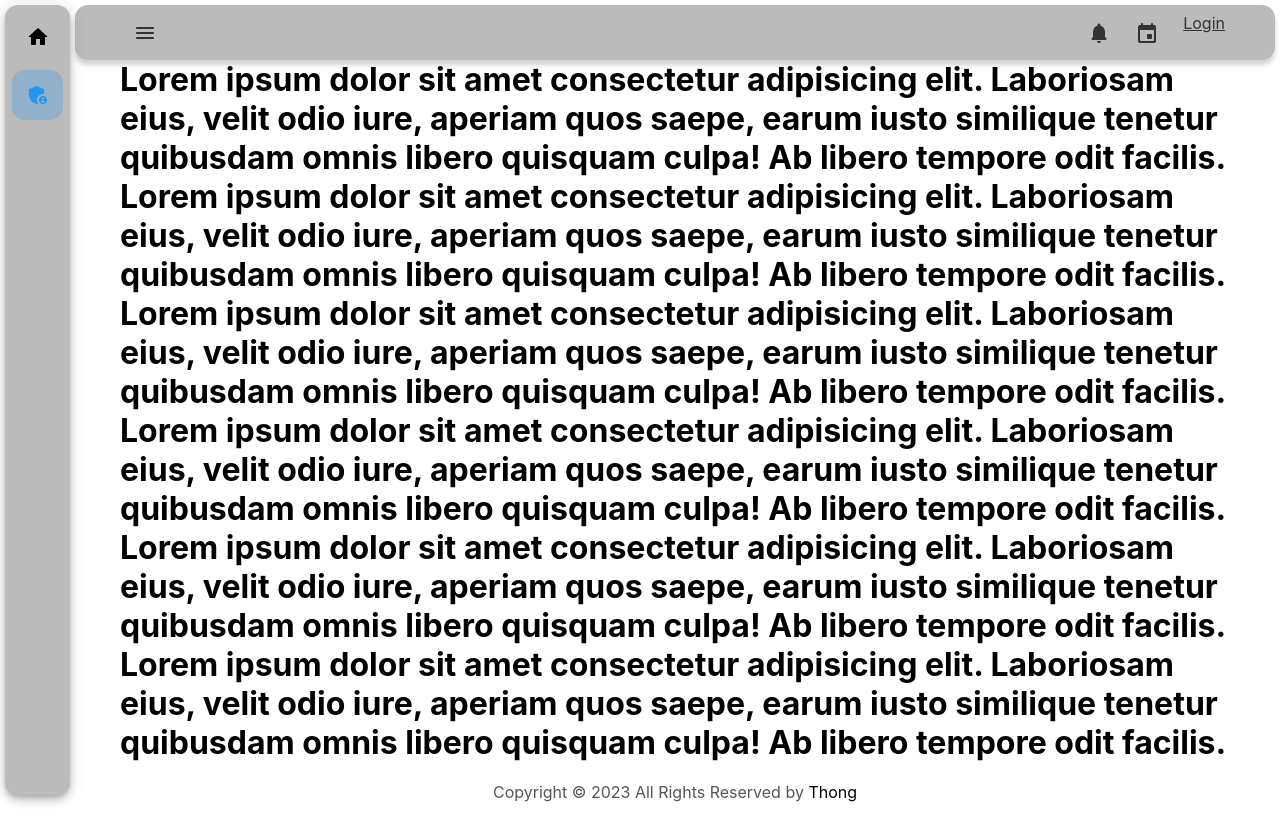
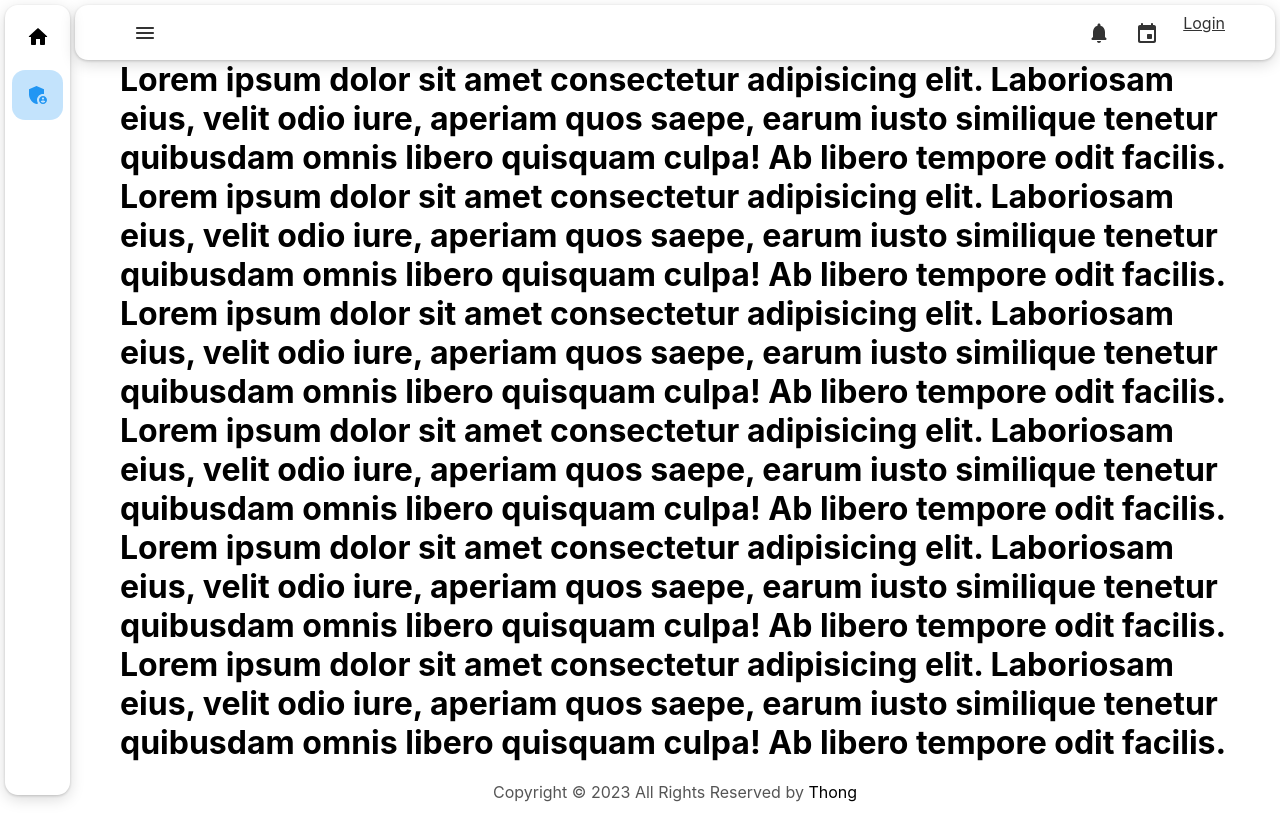
Before and after one commit to Thong17/hospital-sys-web-v2, a React (Vite) app: page /admin/role in a window 1280 px wide. Built offline with nearby package versions, Linux system fonts and the light colour scheme.

Commit message:
update: navbar and sidebar style

```diff
--- a/src/components/layouts/Layout.tsx
+++ b/src/components/layouts/Layout.tsx
@@ -1,4 +1,4 @@
-import { FC, ReactElement, useEffect } from 'react'
+import { FC, ReactElement } from 'react'
 import { Box, styled } from '@mui/material'
 import Navbar from 'components/shared/Navbar'
 import { useAppSelector } from 'app/store'
@@ -33,13 +33,8 @@ const ContentContainer = styled('div')({
 
 export const Layout: FC<ILayout> = ({ children }) => {
   const { isOpenedSidebar, isAttachedSidebar } = useAppSelector(selectConfig)
-  const { device, width } = useDevice()
+  const { width } = useDevice()
   const { theme } = useTheme()
-
-  useEffect(() => {
-    console.log(device, width)
-  }, [device, width])
-
 
   return (
     <Box component={'div'} sx={{ backgroundColor: theme.layout.container }}>
--- a/src/components/shared/Navbar.tsx
+++ b/src/components/shared/Navbar.tsx
@@ -53,7 +53,7 @@ const Navbar = () => {
           boxSizing: 'border-box',
           backgroundColor: theme.layout.navbar,
           borderRadius: theme.radius.ternary,
-          boxShadow: theme.shadow.bottom,
+          boxShadow: theme.shadow.secondary,
           width: '100%',
           height: '100%',
           '& *': { color: theme.text.secondary }
--- a/src/components/shared/Sidebar.tsx
+++ b/src/components/shared/Sidebar.tsx
@@ -43,24 +43,28 @@ const Sidebar = () => {
           flexDirection: 'column',
           justifyContent: 'start',
           alignItems: 'start',
-          backgroundColor: theme.layout.sidebar,
           padding: '7px',
           boxSizing: 'border-box',
           borderRadius: theme.radius.ternary,
-          boxShadow: theme.shadow.container,
+          boxShadow: theme.shadow.secondary,
           gap: 1,
-          '& a': {
-            color: 'black',
+          '& .sidebar-menu': {
             borderRadius: theme.radius.ternary,
             width: '100%',
           },
-          '& a:hover': {
+          '& .sidebar-menu a': {
+            color: theme.text.primary,
+            textDecoration: 'none'
+          },
+          '& .sidebar-menu a.active': {
+            color: theme.color.info,
+          },
+          '& .sidebar-menu:hover': {
             backgroundColor: '#ffffff22',
             width: isOpenedSidebar ? '100%' : 'fit-content !important',
             boxShadow: theme.shadow.secondary,
           },
-          '& a.active': {
-            color: theme.color.info,
+          '& .sidebar-menu:has(a.active)': {
             backgroundColor: `${theme.color.info}44`,
           },
         }}
@@ -74,6 +78,7 @@ const Sidebar = () => {
 }
 
 const SidebarItem = ({ nav }: any) => {
+  const { theme } = useTheme()
   const { language } = useLanguage()
   const { isOpenedSidebar, expandedSidebarItems } = useAppSelector(selectConfig)
   const dispatch = useAppDispatch()
@@ -86,20 +91,20 @@ const SidebarItem = ({ nav }: any) => {
   }
 
   return (
-    <NavLink to={nav.route} style={{ position: 'relative' }}>
+    <Box sx={{ width: '100%' }}>
       <Box
+        className='sidebar-menu'
         sx={{
+          position: 'relative',
           cursor: 'pointer',
-          padding: '13px 14px',
           display: 'flex',
           alignItems: 'start',
           justifyContent: 'start',
           flexDirection: 'column',
           boxSizing: 'border-box',
-          transition: LAYOUT_TRANSITION,
-          overflow: isOpenedSidebar ? 'visible' : 'hidden',
+          overflow: 'hidden',
           '&:hover': {
-            paddingRight: nav.children ? '50px' : '14px',
+            paddingRight: nav.children ? '50px' : '0',
           },
           '&:hover .sidebar-title': {
             opacity: '1 !important',
@@ -113,12 +118,16 @@ const SidebarItem = ({ nav }: any) => {
           },
         }}
       >
-        <Box
-          sx={{
+        <NavLink
+          to={nav.route}
+          style={{
             display: 'flex',
             alignItems: 'center',
             justifyContent: 'start',
             gap: '10px',
+            padding: '13px 14px',
+            boxSizing: 'border-box',
+            overflow: isOpenedSidebar ? 'visible' : 'hidden',
           }}
         >
           {nav.icon}
@@ -131,7 +140,7 @@ const SidebarItem = ({ nav }: any) => {
           >
             {language[nav.title as keyof typeof languages.English] || nav.title}
           </Typography>
-        </Box>
+        </NavLink>
         {nav.children && (
           <Box>
             <IconButton
@@ -148,18 +157,29 @@ const SidebarItem = ({ nav }: any) => {
               <ExpandMoreRoundedIcon />
             </IconButton>
             {expandedSidebarItems?.includes(nav.title) && (
-              <Box sx={{ marginTop: '15px' }}>
+              <Box
+                sx={{
+                  padding: '0 14px 13px 14px',
+                  boxSizing: 'border-box',
+                  '& .sidebar-menu-item': { color: 'black' },
+                  '& .sidebar-menu-item.active': { color: theme.color.info },
+                }}
+              >
                 {nav.children.map((item: any, key: number) => (
-                  <Box
+                  <NavLink
+                    className='sidebar-menu-item'
+                    to={item.route}
                     key={key}
-                    sx={{
+                    style={{
                       display: 'flex',
                       alignItems: 'center',
                       gap: '10px',
-                      marginTop: '5px'
+                      marginTop: '5px',
                     }}
                   >
-                    <FiberManualRecordRoundedIcon />
+                    <FiberManualRecordRoundedIcon
+                      sx={{ fontSize: '13px', margin: '0 5px' }}
+                    />
                     <Typography
                       className='sidebar-item-title'
                       sx={{
@@ -171,14 +191,14 @@ const SidebarItem = ({ nav }: any) => {
                     >
                       {item.title}
                     </Typography>
-                  </Box>
+                  </NavLink>
                 ))}
               </Box>
             )}
           </Box>
         )}
       </Box>
-    </NavLink>
+    </Box>
   )
 }
 
--- a/src/contexts/theme/constant.ts
+++ b/src/contexts/theme/constant.ts
@@ -3,7 +3,7 @@ export const themeMode = {
     layout: {
       container: '#ffffff',
       sidebar: '#bbbbbb',
-      navbar: '#bbbbbb',
+      navbar: '#ffffff',
       footer: '#bbbbbb'
     },
     background: {
@@ -47,7 +47,7 @@ export const themeMode = {
     layout: {
       container: '#ffffff',
       sidebar: '#bbbbbb',
-      navbar: '#bbbbbb',
+      navbar: '#ffffff',
       footer: '#bbbbbb'
     },
     background: {
@@ -91,7 +91,7 @@ export const themeMode = {
     layout: {
       container: '#ffffff',
       sidebar: '#bbbbbb',
-      navbar: '#bbbbbb',
+      navbar: '#ffffff',
       footer: '#bbbbbb'
     },
     background: {
@@ -135,7 +135,7 @@ export const themeMode = {
     layout: {
       container: '#ffffff',
       sidebar: '#bbbbbb',
-      navbar: '#bbbbbb',
+      navbar: '#ffffff',
       footer: '#bbbbbb'
     },
     background: {
--- a/src/stores/config/slice.ts
+++ b/src/stores/config/slice.ts
@@ -23,7 +23,6 @@ const configSlice = createSlice({
             state.isAttachedSidebar = !state.isAttachedSidebar
         },
         toggleExpandedSidebarItem: (state, action) => {
-            console.log(action)
             const listExpanded = state.expandedSidebarItems || []
             const isExpanded = listExpanded.find(item => item === action.payload.item)
             if (isExpanded) state.expandedSidebarItems = listExpanded.filter(item => item !== action.payload.item)
```
